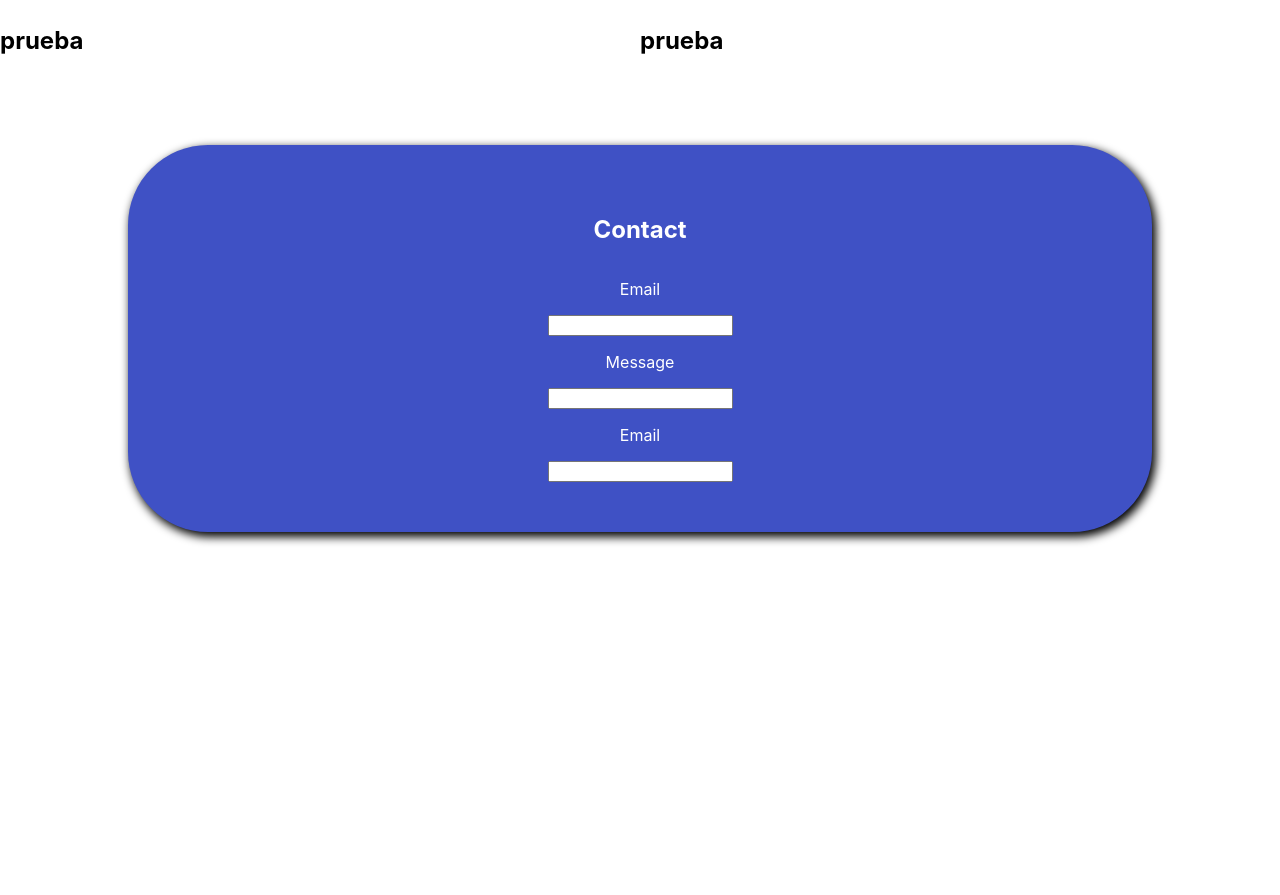
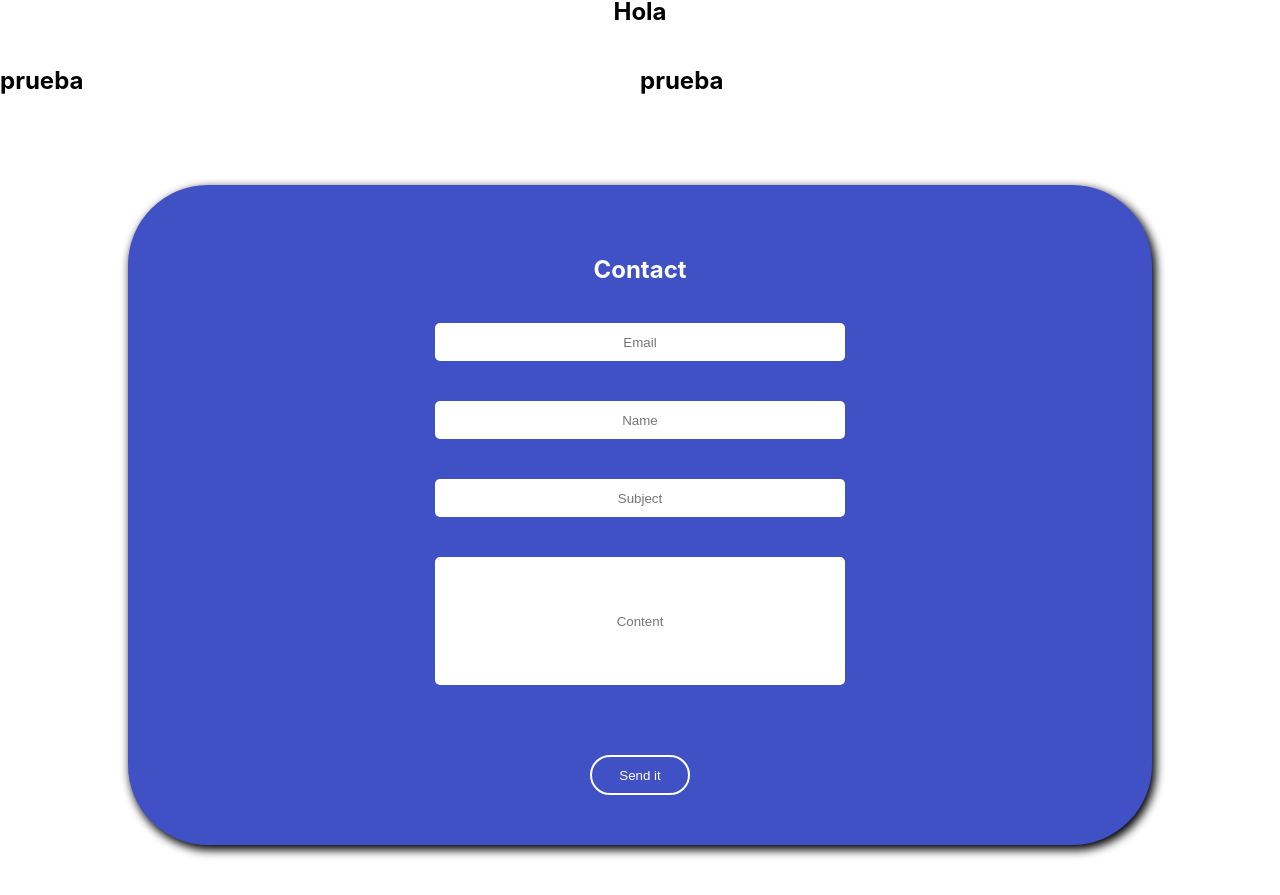
Before and after one commit to brayanCh/portfolio-react, a React (Create React App) app: page / in a window 1280 px wide. Shown: the part 1393-2288 px from the top of the page. Before the commit the page ends 1975 px from the top, so only its background shows below. Built offline with nearby package versions, Linux system fonts and the light colour scheme.

Commit message:
theming contact

```diff
--- /dev/null
+++ b/src/components/buttonForm.js
@@ -0,0 +1,5 @@
+
+const ButtonForm = props => <button className="button-form" onClick={props.method} > {props.children} </button>
+
+
+export default ButtonForm;
--- /dev/null
+++ b/src/components/inputForms.js
@@ -0,0 +1,21 @@
+
+const EmailInput = props => <input type="email"
+                                placeholder={props.message}
+                                className="input-field"
+                                value={props.value}
+                                onChange= {props.setter} />
+
+const Input = props => <input type="text"
+                                placeholder={props.message}
+                                className="input-field"
+                                value={props.value}
+                                onChange= {props.setter} />
+
+const InputArea = props => <input type="text"
+                                placeholder={props.message}
+                                className="input-field textarea"
+                                value={props.value}
+                                onChange= {props.setter} />
+
+
+export { EmailInput, Input, InputArea};
--- a/src/hooks/useInput.js
+++ b/src/hooks/useInput.js
@@ -4,7 +4,7 @@ const useInput = someVal => {
 
     const [ val, setVar] = useState(someVal);
 
-    const setter = () => setVar(e.target.value);
+    const setter = e => setVar(e.target.value);
 
     return [val, setter];
 }
--- a/src/pages/contact.js
+++ b/src/pages/contact.js
@@ -1,20 +1,31 @@
-
+import useInput from "../hooks/useInput"
+import { EmailInput, Input, InputArea } from "../components/inputForms";
+import ButtonForm from "../components/buttonForm";
 
 const Contact = () => {
 
+    const [email, setEmail] = useInput("");
+    const [name, setName] = useInput("");
+    const [subject, setSubject] = useInput("");
+    const [content, setContent] = useInput(``);
+
+    const enviar = e => {
+        e.preventDefault();
+    }
+
     return(
-        <form className="oval-module flexcenter shadow form-cont">
+        <form className="oval-module flexcenter shadow form-cont" onSubmit={enviar} >
             <h2> Contact </h2>
 
-            <p>Email</p>
-            <input type="text" />
+            <EmailInput message="Email" value={email} setter={setEmail}/>
 
-            <p>Message</p>
-            <input type="textarea" />
+            <Input message="Name" value={name} setter={setName}/>
 
-            <p>Email</p>
-            <input type="text" />
+            <Input message="Subject" value={subject} setter={setSubject}/>
 
+            <InputArea message="Content" value={content} setter={setContent}/>
+
+            <ButtonForm>Send it</ButtonForm>
 
         </form>
     );
--- a/src/style.css
+++ b/src/style.css
@@ -65,7 +65,7 @@ body * {
     max-width: 80%;
     padding: 50px 0;
     margin-top: 70px;
-    margin-bottom: 50px;
+    margin-bottom: 90px;
     border-radius: 80px;
 }
 
@@ -128,6 +128,36 @@ body * {
     color: white;
 }
 
+.input-field{
+    margin: 20px;
+    width: 400px;
+    max-width: 80%;
+    height: 30px;
+    text-align: center;
+    color: var(--purple);
+    border: 3px solid white;
+    border-radius: 5px;
+}
+
+.textarea{
+    height: 120px;
+}
+
+.button-form{
+    margin-top: 50px;
+    height: 40px;
+    width: 100px;
+    color: white;
+    border: 2px solid white;
+    border-radius: 25px;
+    background-color: var(--indigo);
+}
+
+.button-form:hover{
+    color: var( --purple);
+    background-color: white;
+}
+
 /* nav */
 
 
@@ -173,7 +203,7 @@ body * {
         display: flex;
         flex-direction: column;
     }
-    .column-container div{
+    .column-container div,p{
         margin-top: 30px;
     }
 }
```
